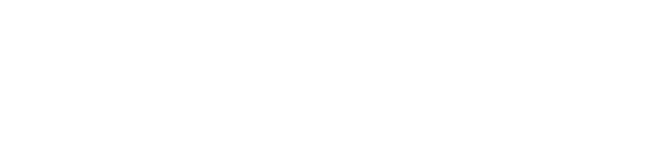
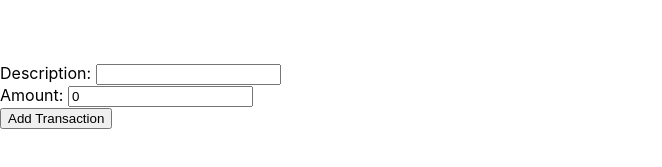
Before and after one commit to Lozlink/Budgiet, a React (Create React App) app in the folder budgiet/: page / in a window 1280 px wide. Shown: the part 257-424 px from the top of the page, without its empty margins (0-662 px from the left). Built offline with nearby package versions, Linux system fonts and the light colour scheme.

Commit message:
simple input handler created

```diff
--- a/budgiet/package.json
+++ b/budgiet/package.json
@@ -3,12 +3,15 @@
   "version": "0.1.0",
   "private": true,
   "dependencies": {
+    "@emotion/react": "^11.10.5",
+    "@emotion/styled": "^11.10.5",
     "@testing-library/jest-dom": "^5.16.5",
     "@testing-library/react": "^13.4.0",
     "@testing-library/user-event": "^13.5.0",
     "react": "^18.2.0",
     "react-dom": "^18.2.0",
     "react-scripts": "5.0.1",
+    "simple-react-calculator": "^0.4.1",
     "web-vitals": "^2.1.4"
   },
   "scripts": {
--- a/budgiet/src/App.js
+++ b/budgiet/src/App.js
@@ -1,5 +1,5 @@
-import logo from './logo.svg';
 import './App.css';
+import TransactionInput from './components/TransactionInput';
 
 function App() {
   return (
@@ -15,6 +15,9 @@ function App() {
             <ul>Log in</ul>
           </div>
         </div>
+      <div className="input">
+        <TransactionInput />
+      </div>
     </div>
   );
 }
--- /dev/null
+++ b/budgiet/src/components/TransactionInput.js
@@ -0,0 +1,40 @@
+import { useState } from "react";
+
+const TransactionInput = () => {
+  const [description, setDescription] = useState('');
+  const [amount, setAmount] = useState(0)
+
+  const handleSubmit = (e) => {
+    e.preventDefault()
+    // Add in code to add to database here
+
+    setDescription('')
+    setAmount('')
+  }
+
+  return (
+    <form onSubmit={handleSubmit}>
+      <div>
+        <label htmlFor="description">Description: </label>
+        <input
+        type="text"
+        id="description"
+        value={description}
+        onChange={(e) => setDescription(e.target.value)}
+        />
+      </div>
+      <div>
+        <label htmlFor="amount">Amount: </label>
+        <input
+        type="text"
+        id='amount'
+        value={amount}
+        onChange={(e) => setAmount(e.target.value)}
+        />
+      </div>
+      <button type="submit">Add Transaction</button>
+    </form>
+  )
+}
+
+export default TransactionInput
```
Also changed, not shown: 1 other file (tests, documents, lock files or other folders).
